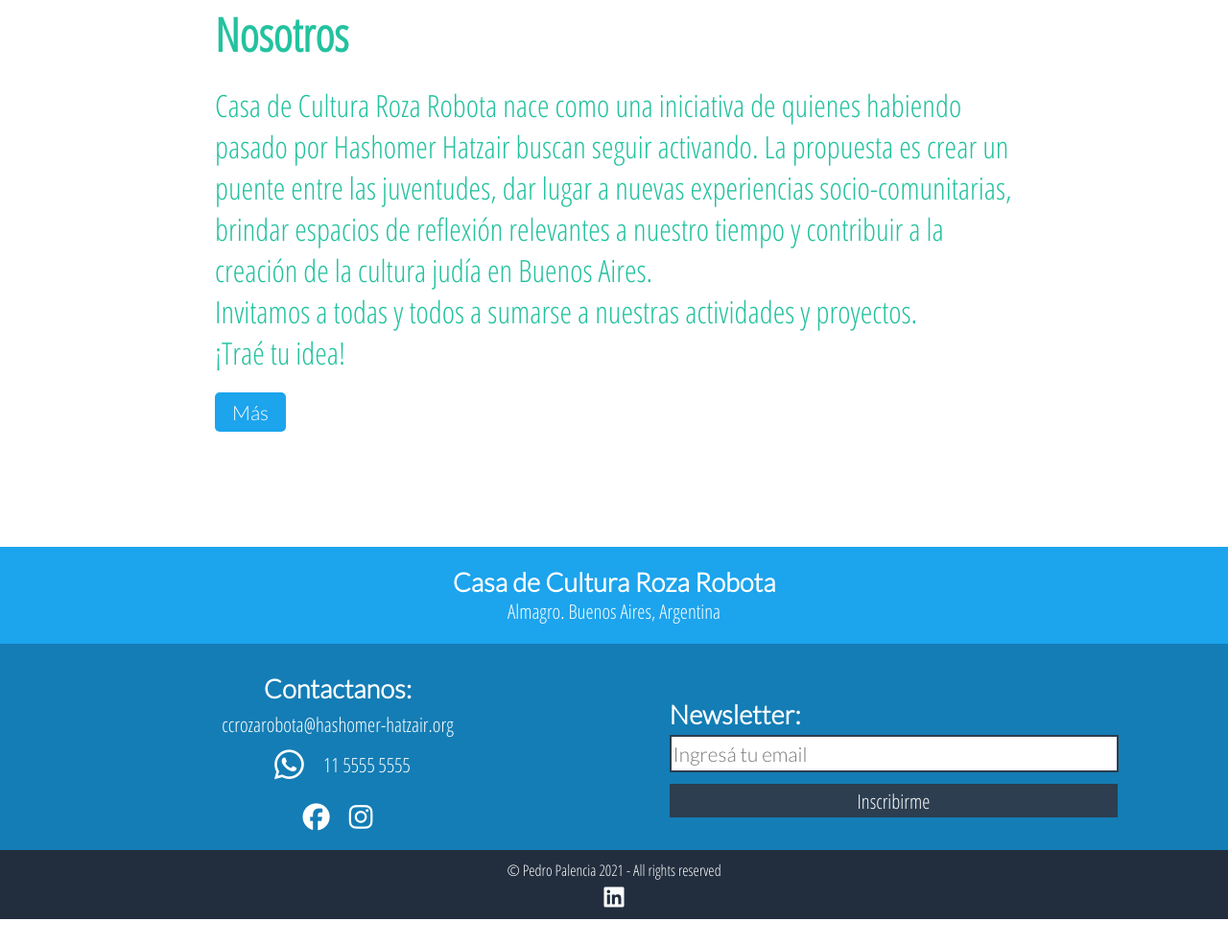
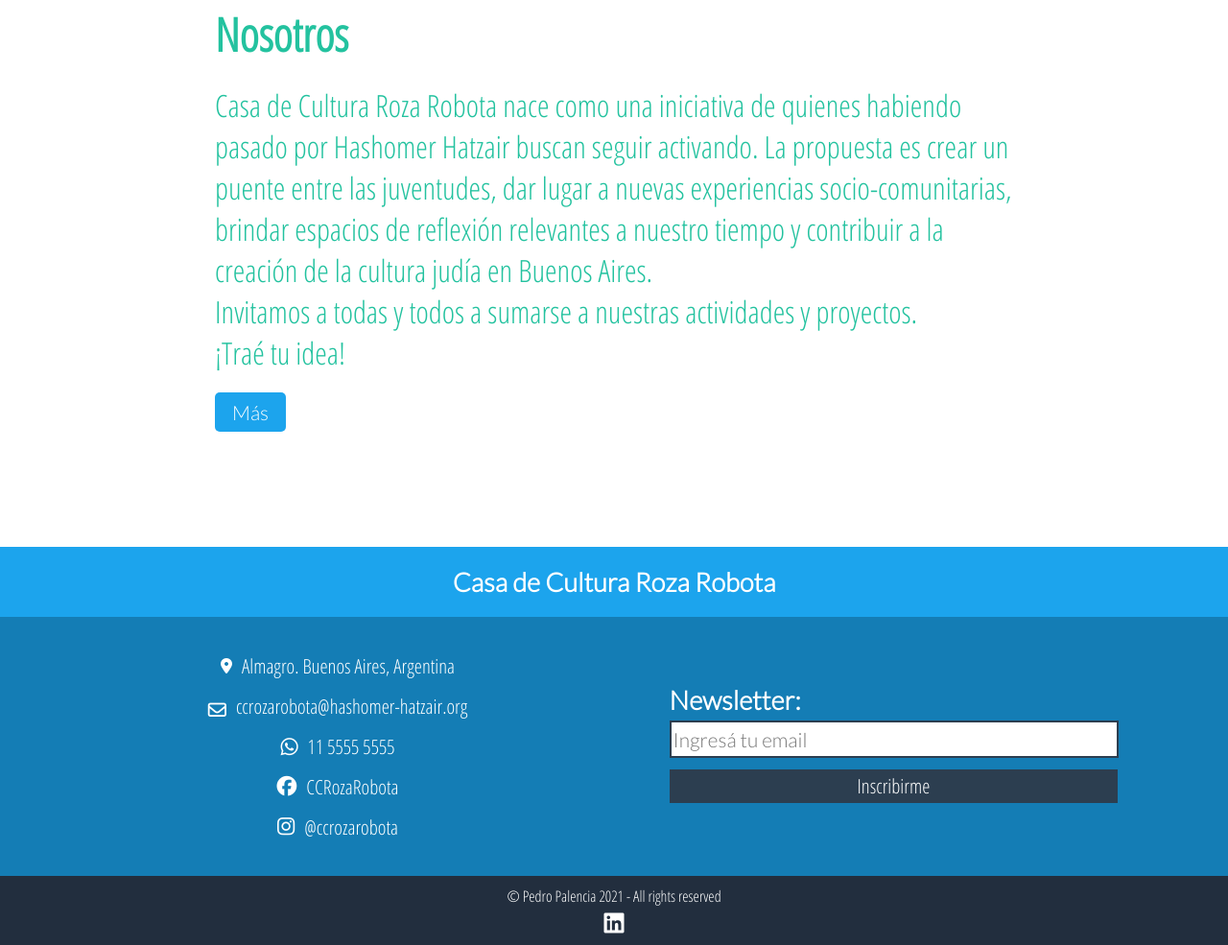
Before and after one commit to p3drop7/roza-robota, a website: page index.html in a window 1280 px wide. Shown: the part 941-1926 px from the top of the page at 96% size. Before the commit the page ends 1899 px from the top, so only its background shows below. Drawn offline with nearby package versions, Linux system fonts and the light colour scheme.

Commit message:
footer modificado

```diff
--- a/index.html
+++ b/index.html
@@ -110,29 +110,39 @@
 
 		<div class="footer__titulo">
 			<h3>Casa de Cultura Roza Robota</h3>
-			<p class="parrafo parrafo--footer">Almagro. Buenos Aires, Argentina</p>
 		</div>
 
 		<div class="footer__grid">
 
 			<div class="footer__area footer__area--contacto">
 
-				<h3>Contactanos:</h3>
+				<div>
+				<i class="fas fa-map-marker-alt"></i>
+				<p class="parrafo parrafo--footer">Almagro. Buenos Aires, Argentina</p>
+				</div>
+
+				<div>
+				<i class="far fa-envelope fa-envelope--footer"></i>
 				<p class="parrafo parrafo--footer">ccrozarobota@hashomer-hatzair.org</p>
+				</div>
 
-				<div class="">
+				<div>
 					<i class="fab fa-whatsapp"></i>
 					<p class="parrafo parrafo--footer">11 5555 5555</p>
 				</div>
 
-				<div class="footer__area--redes">
+				<div>
 					<a href="https://www.facebook.com/CCRozaRobota/" target="_blank">
 						<i class="fab fa-facebook"></i>
 					</a>
+					<p class="parrafo parrafo--footer">CCRozaRobota</p>
+				</div>
 
+				<div>
 					<a href="https://www.instagram.com/ccrozarobota/" target="_blank">
 						<i class="fab fa-instagram"></i>
 					</a>
+					<p class="parrafo parrafo--footer">@ccrozarobota</p>
 				</div>
 			</div>
 
--- a/scss/layout/_footer.scss
+++ b/scss/layout/_footer.scss
@@ -15,7 +15,7 @@ footer {
 
 .footer__grid {
 	width: 90%;
-	padding-top: 30px;
+	padding: 30px 20px;
 	display: grid;
 	grid-template-rows: auto auto;
 	grid-template-columns: 90%;
@@ -56,7 +56,6 @@ footer {
 
 .footer__area--redes {
 	justify-self: center;
-	padding: 20px 0px;
 	font-size: 0.8em;
 }
 
@@ -89,12 +88,6 @@ footer {
 	padding: 10px 0px;
 }
 
-.fab {
-	font-size: 2.2em;
-	color: white;
-	margin: 0px 10px;
-}
-
 @media (min-width: 994px) {
 
 	.footer__grid {
@@ -117,6 +110,21 @@ footer {
 	}
 }
 
+.fa-map-marker-alt {
+	font-size: 1em;
+	color: white;
+}
+
+.fab {
+	font-size: 1.3em;
+	color: white;
+}
+
+.fa-envelope--footer {
+	font-size: 1.2em !important;
+	color: white;
+}
+
 .copyright div i {
 	font-size: 1.5em;
 	padding-top: 5px;
```
Also changed, not shown: pages/actividades.html (+14 -4 lines), pages/comunidad.html (+14 -4 lines), pages/contacto.html (+13 -3 lines), pages/donar.html (+14 -4 lines), pages/nosotros.html (+14 -4 lines), css/style.css.
